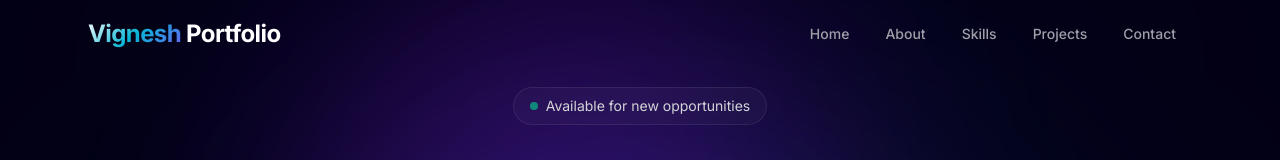
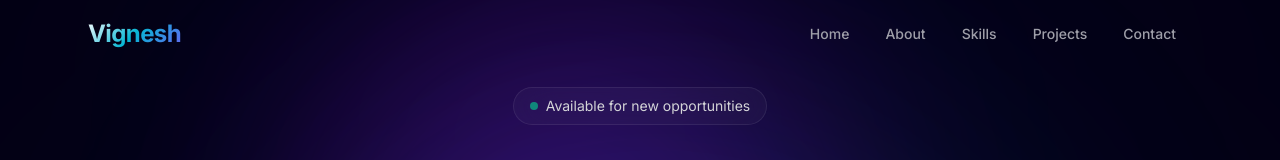
Before and after one commit to vigneshdev1816/Vignesh-Portfolio, a React (Vite) app: page / in a window 1280 px wide. Shown: the top 160 px of the page. Built offline with nearby package versions, Linux system fonts and the light colour scheme.

Commit message:
Remove Portfolio from navbar and footer

```diff
--- a/src/components/Footer.jsx
+++ b/src/components/Footer.jsx
@@ -5,7 +5,6 @@ export default function Footer() {
         <div className="flex flex-col items-center text-center">
           <a href="#home" className="text-3xl font-bold tracking-tight mb-4">
             <span className="gradient-text">Vignesh</span>
-            <span className="text-white"> Portfolio</span>
           </a>
 
           <p className="text-zinc-500 mb-8 max-w-md">
--- a/src/components/Navbar.jsx
+++ b/src/components/Navbar.jsx
@@ -30,7 +30,6 @@ export default function Navbar() {
         <div className="flex items-center justify-between">
           <a href="#home" className="text-2xl font-bold tracking-tight">
             <span className="gradient-text">Vignesh</span>
-            <span className="text-white"> Portfolio</span>
           </a>
 
           <div className="hidden md:flex items-center gap-1">
```
Also changed, not shown: index.html (+1 -1 lines).
